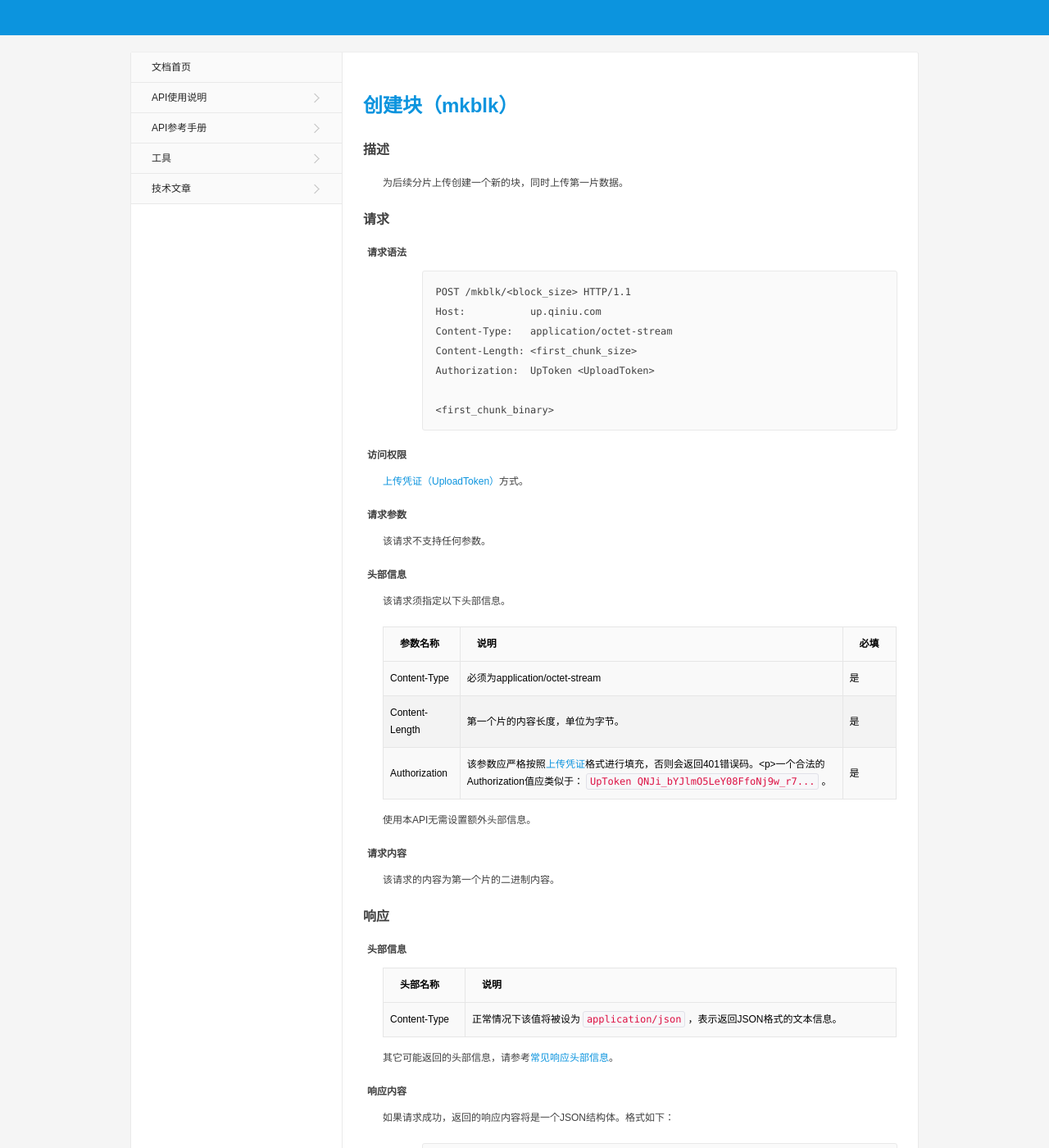
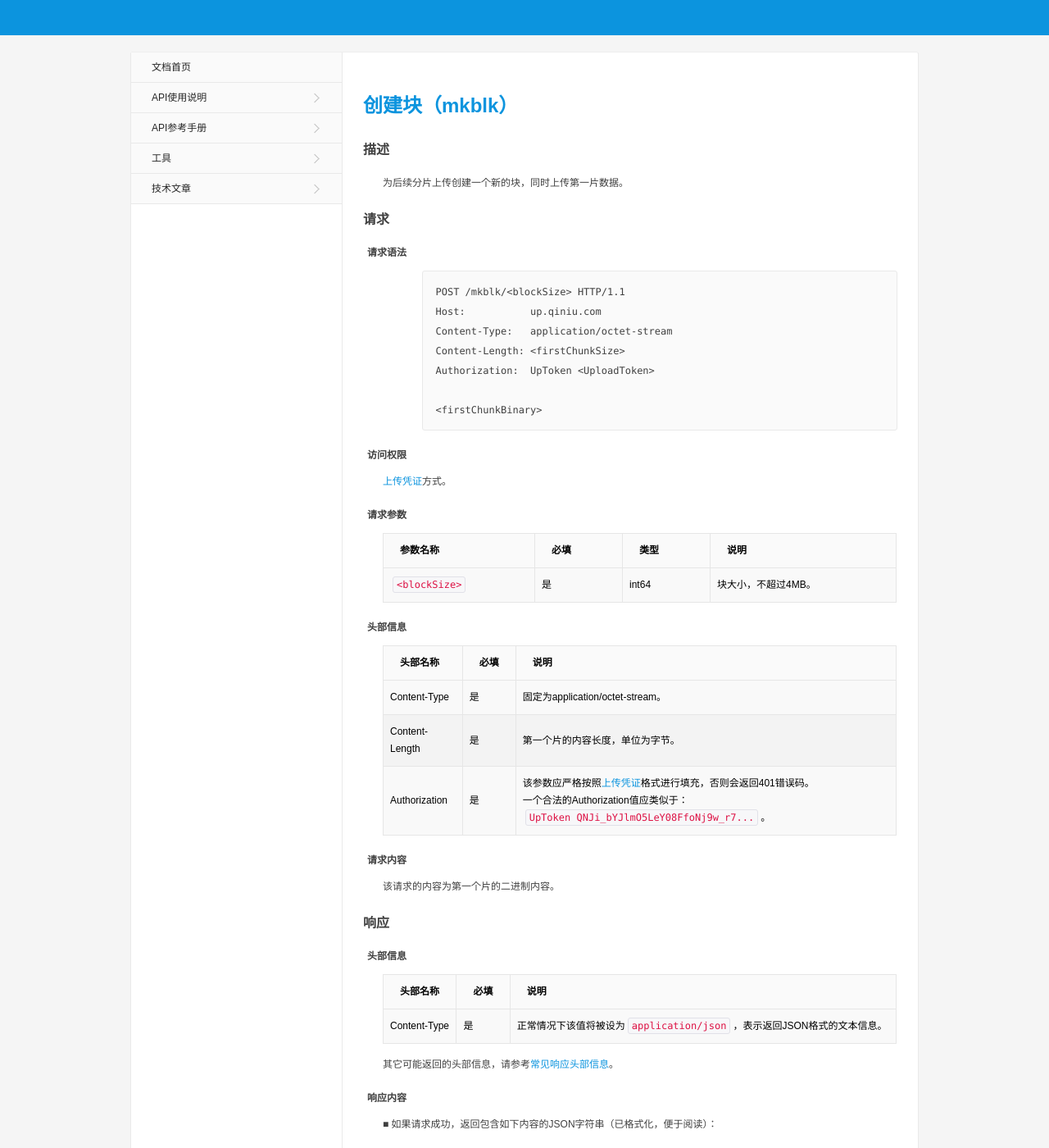
Before and after one commit to qiniu/developer.qiniu.com, a Jekyll site: the page built from docs/v6/api/reference/up/mkblk.md, in a window 1280 px wide and 1400 px high. Shown: the whole window at 82% size. Built offline with Jekyll 4.4.1, drawn with Linux system fonts in a browser that asks for light colours; nearby versions of some CDN libraries; library files that are not in the unit come from our copies; some of the changed text lies outside the part shown.

Commit message:
修正分片上传描述。

````diff
--- a/docs/v6/api/reference/up/mkblk.md
+++ b/docs/v6/api/reference/up/mkblk.md
@@ -19,37 +19,35 @@ order: 100
 ### 请求语法
 
 ```
-POST /mkblk/<block_size> HTTP/1.1
+POST /mkblk/<blockSize> HTTP/1.1
 Host:           up.qiniu.com
 Content-Type:   application/octet-stream
-Content-Length: <first_chunk_size>
+Content-Length: <firstChunkSize>
 Authorization:  UpToken <UploadToken>
 
-<first_chunk_binary>
+<firstChunkBinary>
 ```
 
 <a id="mkblk-request-auth"></a>
 ### 访问权限
 
-[上传凭证（UploadToken）][uploadTokenHref]方式。
+[上传凭证][uploadTokenHref]方式。
 
 <a id="mkblk-request-params"></a>
 ### 请求参数
 
-该请求不支持任何参数。
+参数名称            | 必填 | 类型   | 说明
+:------------------ | :--- | :----- | :------------------------------
+`<blockSize>`       | 是   | int64  | 块大小，不超过4MB。
 
 <a id="mkblk-request-headers"></a>
 ### 头部信息
 
-该请求须指定以下头部信息。
-
-参数名称       | 说明                              | 必填
-:------------- | :-------------------------------- | :-------
-Content-Type   | 必须为application/octet-stream    | 是
-Content-Length | 第一个片的内容长度，单位为字节。  | 是
-Authorization  | 该参数应严格按照[上传凭证][uploadTokenHref]格式进行填充，否则会返回401错误码。<p>一个合法的Authorization值应类似于：`UpToken QNJi_bYJlmO5LeY08FfoNj9w_r7...`。 | 是
-
-使用本API无需设置额外头部信息。
+头部名称       | 必填 | 说明
+:------------- | :--- | :--------------------------------
+Content-Type   | 是   | 固定为application/octet-stream。
+Content-Length | 是   | 第一个片的内容长度，单位为字节。
+Authorization  | 是   | 该参数应严格按照[上传凭证][uploadTokenHref]格式进行填充，否则会返回401错误码。<br>一个合法的Authorization值应类似于：`UpToken QNJi_bYJlmO5LeY08FfoNj9w_r7...`。
 
 <a id="mkblk-request-body"></a>
 ### 请求内容
@@ -62,16 +60,16 @@ Authorization  | 该参数应严格按照[上传凭证][uploadTokenHref]格式
 <a id="mkblk-response-headers"></a>
 ### 头部信息
 
-头部名称      | 说明
-:------------ | :--------------------------------------------------------------------
-Content-Type  | 正常情况下该值将被设为`application/json`，表示返回JSON格式的文本信息。
+头部名称      | 必填 | 说明
+:------------ | :--- | :--------------------------------------------------------------------
+Content-Type  | 是   | 正常情况下该值将被设为`application/json`，表示返回JSON格式的文本信息。
 
 其它可能返回的头部信息，请参考[常见响应头部信息][commonHttpResponseHeaderHref]。
 
 <a id="mkblk-response-body"></a>
 ### 响应内容
 
-如果请求成功，返回的响应内容将是一个JSON结构体。格式如下：
+■ 如果请求成功，返回包含如下内容的JSON字符串（已格式化，便于阅读）：
 
 ```
 {
@@ -79,31 +77,41 @@ Content-Type  | 正常情况下该值将被设为`application/json`，表示返
     "checksum":     "<Checksum      string>",
     "crc32":         <Crc32         int64>,
     "offset":        <Offset        int64>,
-    "host":         "<Host          string>"
+    "host":         "<UpHost        string>"
 }
 ```
 
-参数含义如下：
+字段名称       | 必填 | 说明
+:------------- | :--- | :------------------------------
+ctx            | 是   | 上传控制信息，后续[上传片](bput.html)及[生成文件](mkfile.html)时用到。
+checksum       | 是   | 上传块校验码。
+crc32          | 是   | 上传块Crc32,客户可通过此字段对上传块的完整性进行较验。
+offset         | 是   | 下一个上传块在切割块中的偏移。
+host           | 是   | 后续上传接收地址。
 
-参数名称       | 类型   | 说明
-:------------- | :----- | :------------------------------
-ctx            | string | 服务端上传控制字段，后继上传及生成文件(mkfile)时用到。
-checksum       | string | 上传块校验码。
-crc32          | int64  | 上传块Crc32,客户可通过此字段对上传块的完整性进行较验。
-offset         | int64  | 下一个上传块在切割块中的偏移。
-host           | string | 后续上传接收地址。
+■ 如果请求失败，返回包含如下内容的JSON字符串（已格式化，便于阅读）：
 
-如果请求失败，请参考[错误消息](#error-messages)。
+```
+{
+	"code":     <HttpCode  int>,
+    "error":   "<ErrMsg    string>"
+}
+```
 
-<a id="mkblk-error-messages"></a>
-### 错误消息
+字段名称     | 必填 | 说明
+:----------- | :--- | :--------------------------------------------------------------------
+`code`       | 是   | HTTP状态码，请参考[响应状态码](#mkblk-response-status)。
+`error`      | 是   | 与HTTP状态码对应的消息文本。
+
+<a id="mkblk-response-status"></a>
+### 响应状态码
 
 HTTP状态码 | 含义
 :--------- | :--------------------------
-200        | 创建块成功
-400	       | 请求参数错误
-401        | 管理凭证无效
-599	       | 服务端操作失败。<p>如遇此错误，请将完整错误信息（包括所有HTTP响应头部）[通过邮件发送][sendBugReportHref]给我们。
+200        | 创建块成功。
+400	       | 请求报文格式错误。
+401        | 上传凭证无效。
+599	       | 服务端操作失败。<br>如遇此错误，请将完整错误信息（包括所有HTTP响应头部）[通过邮件发送][sendBugReportHref]给我们。
 
 <a id="mkblk-examples"></a>
 ## 示例
@@ -165,7 +173,7 @@ X-Reqid: swEAAMipp-5bIjMT
 <a id="mkblk-internal-resources"></a>
 ## 内部参考资源
 
-- [上传凭证（UploadToken）][uploadTokenHref]
+- [上传凭证][uploadTokenHref]
 - [上传片数据（bput）](bput.html)
 - [创建资源（mkfile）](mkfile.html)
 
````
Also changed, not shown: docs/v6/api/reference/security/put-policy.md (+2 -2 lines), docs/v6/api/reference/up/bput.md (+45 -39 lines), docs/v6/api/reference/up/mkfile.md (+52 -38 lines).
